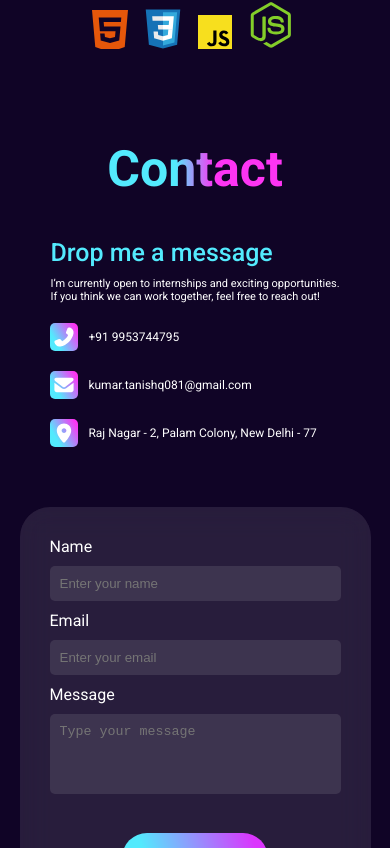
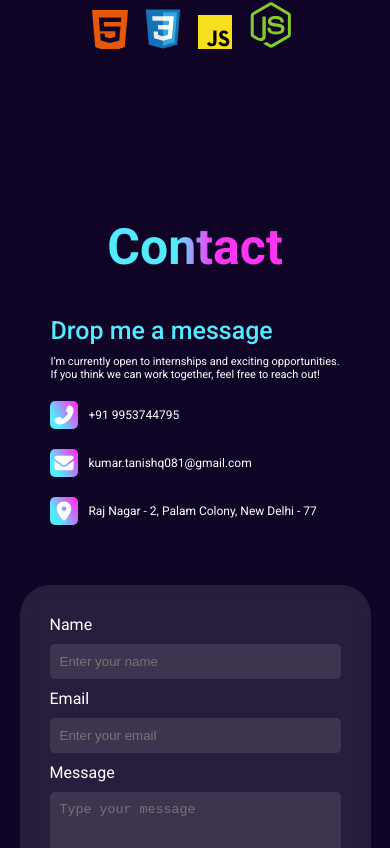
Before and after one commit to Tanishq242/myPortfolio, a React (Vite) app: page / in a window 390 px wide. Shown: the part 5076-5924 px from the top of the page. Built offline with nearby package versions, Linux system fonts and the light colour scheme.

Commit message:
Update contactpage.css

```diff
--- a/src/components/contactpage.css
+++ b/src/components/contactpage.css
@@ -159,6 +159,10 @@
 }
 
 @media(max-width: 768px) {
+  .footer-root {
+  margin-top: 30%;
+}
+
   .footerBox {
     flex-direction: column;
     align-items: center;
```
